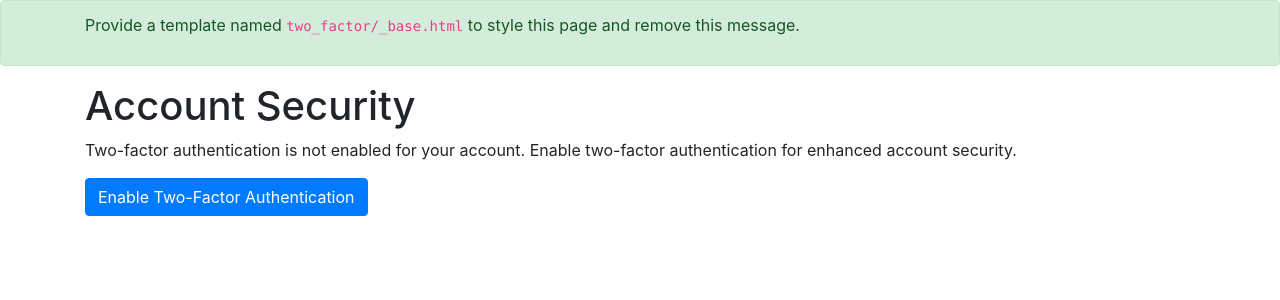
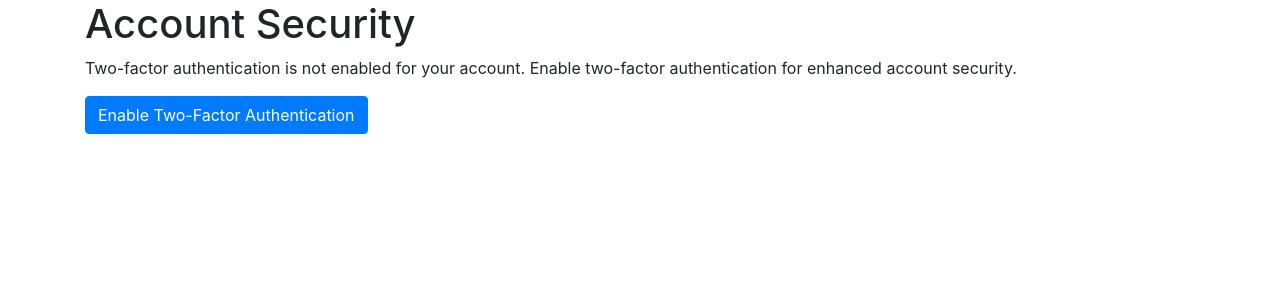
Before and after one commit to MatThen912/SmartHome_FYP, a Django app: template two_factor/templates/two_factor/profile/profile.html in a window 1280 px wide. Shown: the top 300 px of the page. Run offline with Django 3.2, Linux system fonts and the light colour scheme; the template is opened without the code that fills it, so the values that code supplies are empty; parts of the project's set-up code (start-up, migrations or seed data) failed here and were passed over; some libraries are stand-ins or nearby versions.

Commit message:
last commit

```diff
--- a/accounts/models.py
+++ b/accounts/models.py
@@ -76,11 +76,6 @@ class Account(AbstractBaseUser, PermissionsMixin):
             message='Please use the correct contact number',
             code='invalid_contact_number'
         ), ])
-    # report_to = models.CharField(max_length=120, null=True, blank=True)
-    # is_manager = models.BooleanField(default=False)
-    # is_admin = models.BooleanField(default=False)
-    # is_worker = models.BooleanField(default=False)
-    # is_vet = models.BooleanField(default=False)
     is_active = models.BooleanField(default=True)
     is_superuser = models.BooleanField(default=False)
 
--- a/two_factor/templates/two_factor/_base.html
+++ b/two_factor/templates/two_factor/_base.html
@@ -9,9 +9,6 @@
   {% block extra_media %}{% endblock %}
 </head>
 <body>
-  <div class="alert alert-success"><p class="container">Provide a template named
-    <code>two_factor/_base.html</code> to style this page and remove this message.</p></div>
-
   {% block content_wrapper %}
     <div class="container">
       {% block content %}{% endblock %}
```
Also changed, not shown: two_factor/views/core.py (+13 -4 lines).
